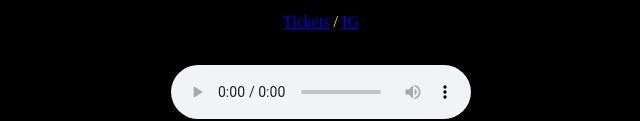
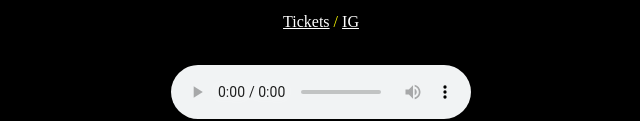
Before and after one commit to remiliacorp/reisen, a plain HTML site: page index.html in a window 1280 px wide. Shown: the part 365-486 px from the top of the page, without its empty margins (319-959 px from the left). Drawn offline with Linux system fonts and the light colour scheme.

Commit message:
Update index.html

```diff
--- a/index.html
+++ b/index.html
@@ -22,6 +22,10 @@ body {
 background-color:black;
 color: yellow;
 }
+a, a:visited {
+  color: white;
+  }
+
 </style>
 
 <body>
```
